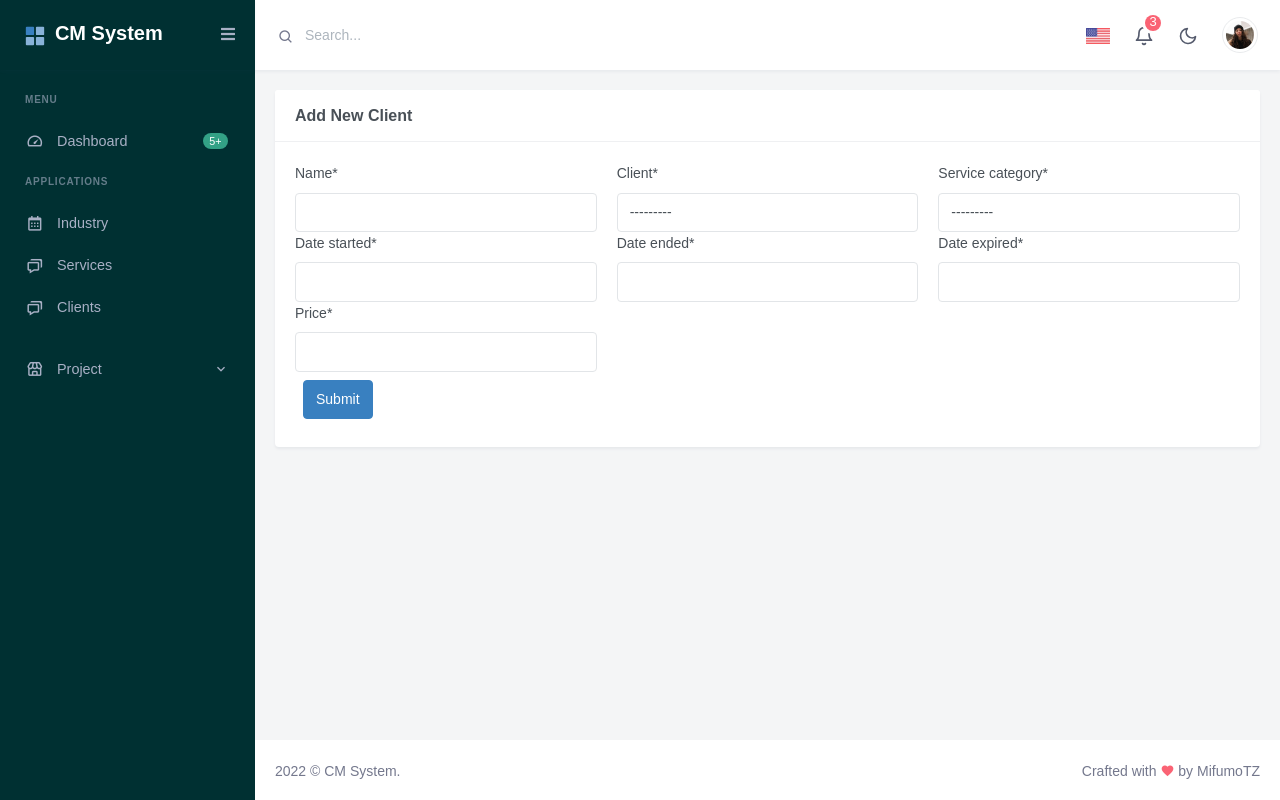
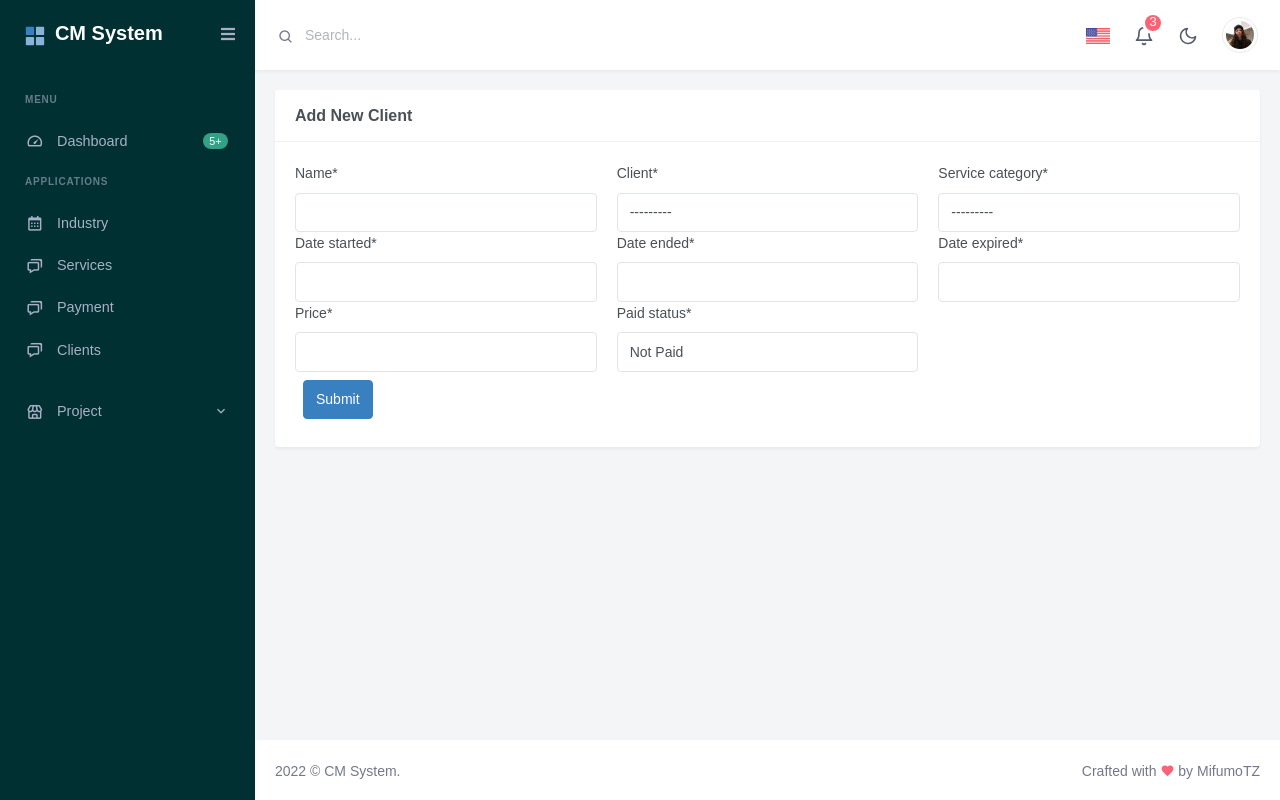
Before and after one commit to JafaryNM/CM-System, a Django app: page /project/create in a window 1280 px wide. Run offline with Django 4.2, Linux system fonts and the light colour scheme; data comes from the database, SQL or seed files in the repository; both versions use the stored data as it was after the commit; some libraries are stand-ins or nearby versions; some web fonts are replaced.

Commit message:
Update Payement Model

```diff
--- a/clientmanagement/client/admin.py
+++ b/clientmanagement/client/admin.py
@@ -7,3 +7,4 @@ admin.site.register(Client)
 admin.site.register(Project)
 admin.site.register(ServicesCategory)
 admin.site.register(Industry)
+admin.site.register(Payment)
--- a/clientmanagement/client/models.py
+++ b/clientmanagement/client/models.py
@@ -1,9 +1,16 @@
 
 
+from xmlrpc.client import boolean
 from django.db import models
 
 
 # Create your models here.
+
+PAID_CHOICES = (
+    ("Paid", "Paid"),
+    ("Not Paid", "Not Paid"),
+
+)
 
 class Industry(models.Model):
    name = models.CharField(max_length = 150 , null=True)
@@ -33,7 +40,20 @@ class Project(models.Model):
     date_started = models.DateField(auto_now=False, auto_now_add=False, null=True)
     date_ended = models.DateField(auto_now=False, auto_now_add=False, null=True)
     date_expired = models.DateField(auto_now=False, auto_now_add=False, null=True)
+    paid_status = models.CharField(max_length = 150, choices=PAID_CHOICES, default='Not Paid')
+
     Price = models.FloatField()
 
     def __str__(self):
         return self.name
+
+
+class Payment(models.Model):
+    name = models.CharField(max_length = 150)
+    amount_paid=models.FloatField()
+    date_paid = models.DateField(auto_now=False, auto_now_add=False)
+    project = models.ForeignKey(Project, on_delete=models.CASCADE,null=True)
+
+    def __str__(self):
+
+       return self.name
--- a/clientmanagement/client/templates/base.html
+++ b/clientmanagement/client/templates/base.html
@@ -304,6 +304,14 @@
                         </li>
                         <li>
 
+                            <a href=" {% url 'services' %}">
+                                <i class="bx bx-chat icon nav-icon"></i>
+                                <span class="menu-item" data-key="t-chat">Payment</span>
+
+                            </a>
+                        </li>
+                        <li>
+
                             <a href=" {% url 'clients' %}">
                                 <i class="bx bx-chat icon nav-icon"></i>
                                 <span class="menu-item" data-key="t-chat">Clients</span>
--- a/clientmanagement/client/templates/project/all_projects.html
+++ b/clientmanagement/client/templates/project/all_projects.html
@@ -28,6 +28,7 @@
                                 <th>Date Ended</th>
                                 <th>Expire Date</th>
                                 <th>Price</th>
+                                <th>Paid Status</th>
                                 <th>Action</th>
 
                             </tr>
@@ -47,7 +48,8 @@
                                 <td>{{project.date_expired}}</td>
                                 <td>{{project.Price}}TSH</td>
 
-                                <td>
+                                <td>{{project.paid_status}}</td>
+                               <td>
 
                                     <a href="{% url 'projectupdate' project.id %}" ><i class="fas fa-edit"></i></a>
                                     <a href= "{% url 'projectdelete' project.id %} " ><i class="fas fa-trash-alt"></i></a>
--- a/clientmanagement/client/templates/project/formcreate.html
+++ b/clientmanagement/client/templates/project/formcreate.html
@@ -43,6 +43,11 @@
                             {{ form.Price|as_crispy_field }}
 
                            </div>
+                           <div class="form-group col-md-4">
+                            {{ form.paid_status|as_crispy_field }}
+
+                           </div>
+
 
 
                         </div>
--- a/clientmanagement/client/urls.py
+++ b/clientmanagement/client/urls.py
@@ -27,12 +27,15 @@ urlpatterns = [
 
    ########### PROJECTCRUD URLS ###################
 
-    path ('',DisplayProjects.as_view(), name='projects' ),
+    #path ('',DisplayProjects.as_view(), name='projects' ),
     path ('project/create',CreateProjects.as_view(), name='createproject'),
     path ('project/<int:pk>/update', UpdateProject.as_view(), name='projectupdate'),
     path('project/<int:pk>/delete',DeleteProject.as_view(), name='projectdelete'),
-    path('projectall/',AllProjects.as_view(), name='project_all')
+    path('projectall/',AllProjects.as_view(), name='project_all'),
 
+
+   ########### PAYMENT CRUD #####################
+   path('',DisplayPayments.as_view(), name='payments')
 
 
 
--- a/clientmanagement/client/views.py
+++ b/clientmanagement/client/views.py
@@ -158,3 +158,14 @@ class AllProjects(ListView):
         context = super(AllProjects, self).get_context_data(**kwargs)
         context['projects']=Project.objects.all()
         return context
+
+############# PAYEMENTS URLS ################
+
+class DisplayPayments(ListView):
+    model=Payment
+    template_name='payments/payments.html'
+
+    def get_context_data(self, **kwargs):
+        context = super(DisplayPayments, self).get_context_data(**kwargs)
+        context['payments']=Payment.objects.all()
+        return context
```
Also changed, not shown: clientmanagement/client/templates/payments/payments.html (added, +69 -0 lines), clientmanagement/client/migrations/0003_project_paid_status_payment.py (added), clientmanagement/db.sqlite3.
